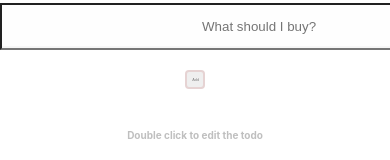
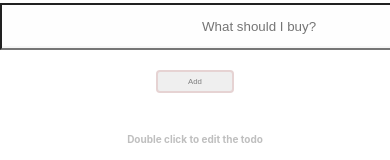
Before and after one commit to Viki-Robles/animation-box, a React (Create React App) app: page / in a window 390 px wide. Shown: the part 252-412 px from the top of the page. Built offline with nearby package versions, Linux system fonts and the light colour scheme.

Commit message:
font size of the button for mobile device

```diff
--- a/src/Todos/TodosList.css
+++ b/src/Todos/TodosList.css
@@ -1,3 +1,22 @@
+
+input{
+    box-sizing: border-box;
+    padding: 14px 14px 14px 200px;
+    background: rgba(10, 0, 0, 0.003);
+    box-shadow: inset 0 -2px 1px rgba(0,0,0,0.03);
+}
+
+button{
+    margin:20px auto;
+    border:2px solid rgba(175, 47, 47, 0.15);
+    border-radius:4px;
+    font-size:2vw;
+    color:grey;
+    padding:5px;
+    width:20vw;
+}
+
+@media(min-width:600px){
 input{
     box-sizing: border-box;
     padding: 14px 14px 14px 200px;
@@ -14,3 +33,4 @@ button{
     padding:5px;
     width:5vw;
 }
+}
```
